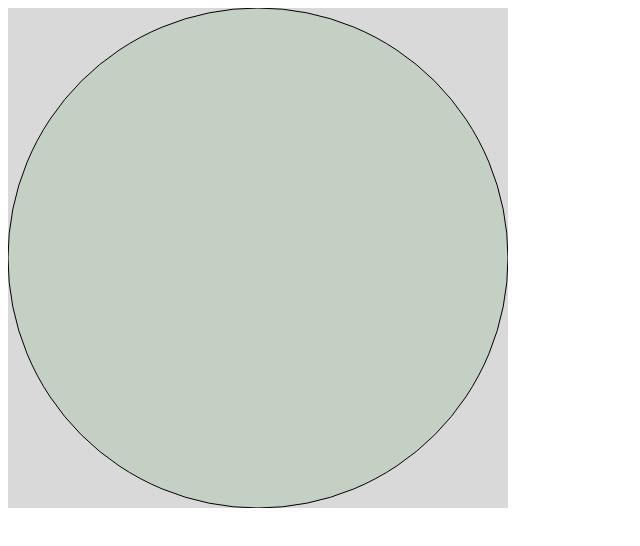
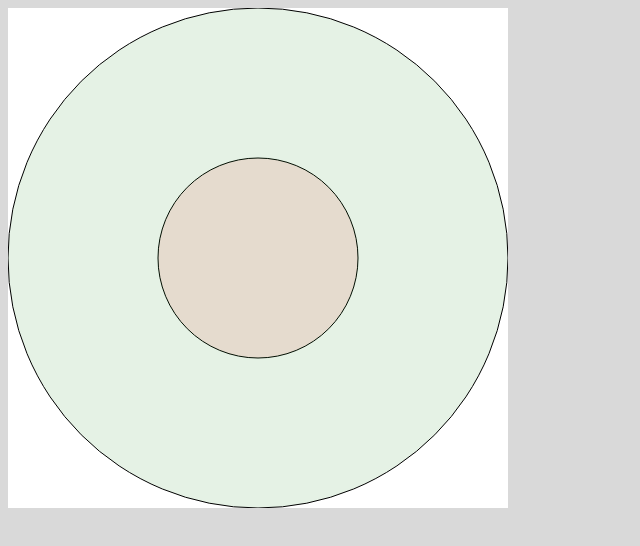
Before and after one commit to mmarcot/circle_graph_svg, a plain HTML site: page index.html in a window 1280 px wide. Shown: the whole page, without its empty margins (0-640 px from the left). Drawn offline with nearby package versions, Linux system fonts and the light colour scheme.

Commit message:
Codage de la methode drawCurrentObject

```diff
--- a/script.js
+++ b/script.js
@@ -11,7 +11,13 @@ function SVGClass(ref) {
   this.y_centre = this.height / 2;
 }
 
-
+/**
+ * Focntion qui déssine un cercle SVG
+ * @param  {int} cx         x centre
+ * @param  {int} cy         y centre
+ * @param  {int} radius     rayon en px
+ * @param  {colro} fill_color  La couleur
+ */
 function drawCircle(cx, cy, radius, fill_color) {
   var shape = document.createElementNS("http://www.w3.org/2000/svg", "circle");
   shape.setAttributeNS(null, "cx", cx);
@@ -21,17 +27,30 @@ function drawCircle(cx, cy, radius, fill_color) {
   document.getElementById('hierarchy').appendChild(shape);
 }
 
+
+/**
+ * Fonction qui déssine l'objet courant sous forme de cercle SVG
+ * @param  {SVGClass} svg L'objet svg
+ */
 function drawCurrentObject(svg) {
-
+  var coef = 0.4;
+  drawCircle(svg.x_centre, svg.y_centre, (svg.cote_min/2)*coef, "red");
 }
 
+/**
+ * Fonction qui desiine les parents sous forme de cercle
+ * @param  {SVGClass} svg        L'objet svg
+ * @param  {int} nb_parents Le nombre de parent de l'objet courant
+ */
 function drawParents(svg, nb_parents) {
   drawCircle(svg.x_centre, svg.y_centre, svg.cote_min/2, "green");
 }
 
+
 function drawSiblings(svg, nb_siblings) {
 
 }
+
 
 function drawChildren(svg, nb_children) {
 
--- a/style.css
+++ b/style.css
@@ -1,5 +1,9 @@
+body {
+  background-color: #D9D9D9;
+}
+
 svg {
-  background-color: #D9D9D9;
+  background-color: white;
 }
 
 circle {
```
